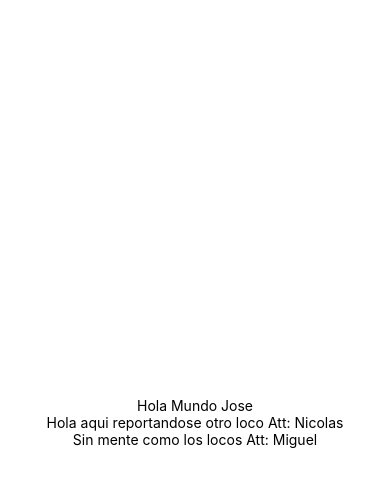
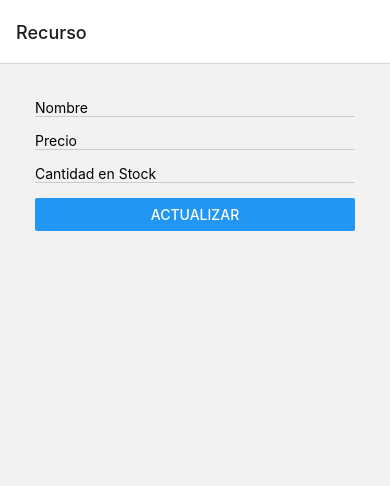
Before and after one commit to josebeap/actualizArte, a React Native app: screen / in a window 390 px wide. Shown: the top 486 px of the page. Built offline with nearby package versions, Linux system fonts and the light colour scheme.

Commit message:
Creacion conexion con firebase

```diff
--- a/App.js
+++ b/App.js
@@ -1,14 +1,26 @@
-import { StatusBar } from "expo-status-bar";
-import { StyleSheet, Text, View } from "react-native";
+import { StyleSheet } from "react-native";
+import { NavigationContainer} from '@react-navigation/native';
+import { createNativeStackNavigator  } from "@react-navigation/native-stack";
+
+import { RecursoScreen } from "./screens/recursoScreen";
+import { ProductoScreen } from "./screens/productoScreen";
+
+const Stack = createNativeStackNavigator();
+
+function ActualizArteStack(){
+  return (
+    <Stack.Navigator>
+        <Stack.Screen name="Recurso" component={RecursoScreen} />
+        <Stack.Screen name="Producto" component={ProductoScreen} />
+    </Stack.Navigator>
+  );
+}
 
 export default function App() {
   return (
-    <View style={styles.container}>
-      <Text>Hola Mundo Jose</Text>
-      <Text>Hola aqui reportandose otro loco Att: Nicolas</Text>
-      <Text>Sin mente como los locos Att: Miguel</Text>
-      <StatusBar style='auto' />
-    </View>
+    <NavigationContainer>
+      <ActualizArteStack/>
+    </NavigationContainer>
   );
 }
 
--- /dev/null
+++ b/persistence/firebase/Firebase.js
@@ -0,0 +1,14 @@
+import { initializeApp } from "firebase/app";
+import { getFirestore } from 'firebase/firestore';
+
+const firebaseConfig = {
+    apiKey: "AIzaSyBa8aNoCvJL19PGCux4WL_0q_Fgcz390aM",
+    authDomain: "actualizarte-e087b.firebaseapp.com",
+    projectId: "actualizarte-e087b",
+    storageBucket: "actualizarte-e087b.appspot.com",
+    messagingSenderId: "1073721719108",
+    appId: "1:1073721719108:web:8aaae2f36d7ed0bb93bf11"
+  };
+
+export const FIREBASE_APP = initializeApp(firebaseConfig);
+export const FIRESTORE_DB = getFirestore(FIREBASE_APP);
--- /dev/null
+++ b/screens/productoScreen.js
@@ -0,0 +1,95 @@
+import  React, { useState, useEffect } from "react";
+import { View, Text, ScrollView, StyleSheet, FlatList, TouchableOpacity} from "react-native";
+import { FIRESTORE_DB } from '../persistence/firebase/Firebase';
+import { QuerySnapshot, addDoc, collection, deleteDoc, doc, onSnapshot, updateDoc } from "firebase/firestore";
+import { async } from "@firebase/util";
+import Ionicons from '@expo/vector-icons/Ionicons';
+
+const ProductoScreen = () => {
+
+    const [recursos, setRecursos] = useState([])
+    const [recurso, setRecurso] = useState({
+        nombre: '',
+        precio: '',
+        cantidadStock: ''
+    });
+
+    /* Obtener informacion de firebase*/
+    useEffect(() => {
+        const recursoRef = collection(FIRESTORE_DB, 'Recurso');
+
+        const subscriber = onSnapshot(recursoRef, {
+            next: (snapshot) => {
+                console.log('UPDATE');
+
+                const recursos = [];
+                snapshot.docs.forEach((doc) => {
+                    recursos.push({
+                        id: doc.id,
+                        ...doc.data()
+                    })
+                });
+                setRecursos(recursos);
+            }
+        });
+        return () => subscriber()
+    }, [])
+
+    /* funcion para mandarle la informacion a la FlatList */
+    const renderRecurso = ({item}) => {
+
+        const ref = doc(FIRESTORE_DB, `Recurso/${item.id}`);
+
+        /* suma 10000 al precio al apretar en el icono */
+        const toggleDone = async() => {
+            let precio = {precio: item.precio};
+            precio = Number.parseFloat(precio.precio) + 10000;
+            updateDoc(ref, {precio: precio});
+        }
+
+        /* elimina el recurso */
+        const deleteItem = async() => {
+           deleteDoc(ref);
+        }
+
+        return (
+            <View>
+                <TouchableOpacity onPress={toggleDone}>
+                    <Ionicons name="add-circle" size={24} color="black" />
+                </TouchableOpacity>
+
+                <Text>Id: {item.id}</Text>
+                <Text>Nombre: {item.nombre}</Text>
+                <Text>Precio: {item.precio}</Text>
+                <Text>Cantidad en Stock:{item.cantidadStock}</Text>
+
+                <Ionicons name="trash" size={24} color="black" onPress={deleteItem}/>
+            </View>
+        )
+    }
+
+    return (
+        <ScrollView style={styles.container}>
+            <View>
+                <FlatList data={recursos} renderItem={renderRecurso} keyExtractor={recurso.id}/>
+            </View>
+        </ScrollView>
+        );
+}
+
+const styles = StyleSheet.create({
+    container: {
+        flex: 1,
+        padding: 35
+    },
+
+    inputGroup: {
+        flex: 1,
+        padding: 0,
+        marginBottom: 15,
+        borderBottomWidth: 1,
+        borderBottomColor: '#cccccc'
+    }
+})
+
+export {ProductoScreen}
--- /dev/null
+++ b/screens/recursoScreen.js
@@ -0,0 +1,62 @@
+import  React, { useState } from "react";
+import { View, TextInput, Button, ScrollView, StyleSheet } from "react-native";
+import { FIRESTORE_DB } from '../persistence/firebase/Firebase';
+import { addDoc, collection } from "firebase/firestore";
+
+const RecursoScreen = (props) => {
+
+    const [state, setState] = useState({
+        nombre: '',
+        precio: '',
+        cantidadStock: ''
+    });
+
+    /* agregar un Recurso */
+    const addRecurso = async () => {
+        const doc = await addDoc(collection(FIRESTORE_DB, 'Recurso'),
+            {nombre: state.nombre, precio: state.precio, cantidadStock: state.cantidadStock});
+        /* cambiar de screen */
+        props.navigation.navigate('Producto');
+    }
+
+    const handleChangeText = (attribute, value) => {
+        setState({ ...state, [attribute]: value})
+    }
+
+    return (
+        <ScrollView style={styles.container}>
+            <View>
+                <TextInput style={styles.inputGroup}
+                    onChangeText={(value) => handleChangeText("nombre", value)}
+                    placeholder="Nombre"/>
+
+                <TextInput style={styles.inputGroup}
+                    onChangeText={(value) => handleChangeText("precio", value)}
+                    placeholder="Precio"/>
+
+                <TextInput style={styles.inputGroup}
+                    onChangeText={(value) => handleChangeText("cantidadStock", value)}
+                    placeholder="Cantidad en Stock"/>
+
+                <Button title="Actualizar" onPress={() => addRecurso()}/>
+            </View>
+        </ScrollView>
+        );
+}
+
+const styles = StyleSheet.create({
+    container: {
+        flex: 1,
+        padding: 35
+    },
+
+    inputGroup: {
+        flex: 1,
+        padding: 0,
+        marginBottom: 15,
+        borderBottomWidth: 1,
+        borderBottomColor: '#cccccc'
+    }
+})
+
+export {RecursoScreen}
```
Also changed, not shown: package.json (+8 -2 lines), 1 other file (tests, documents, lock files or other folders).
